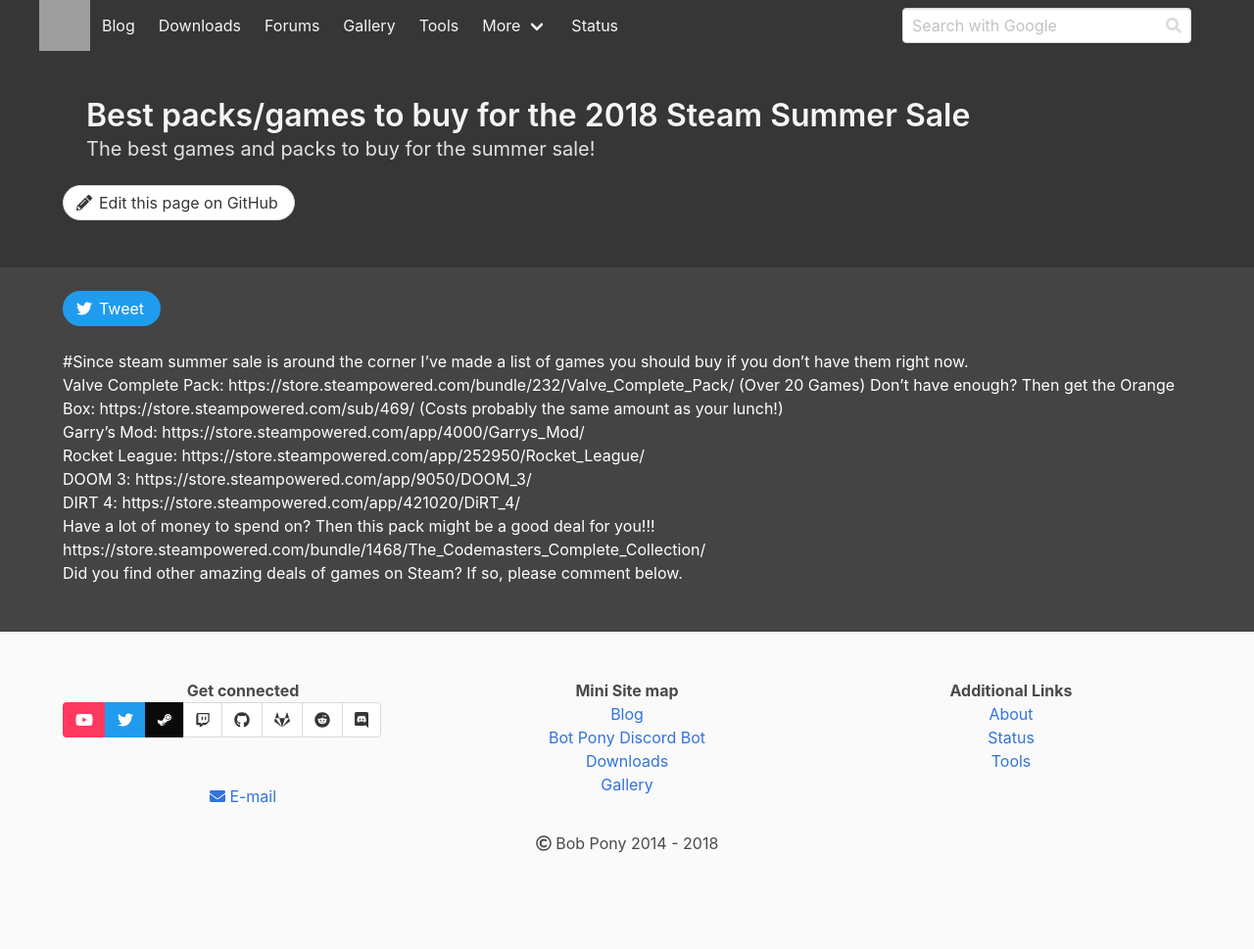
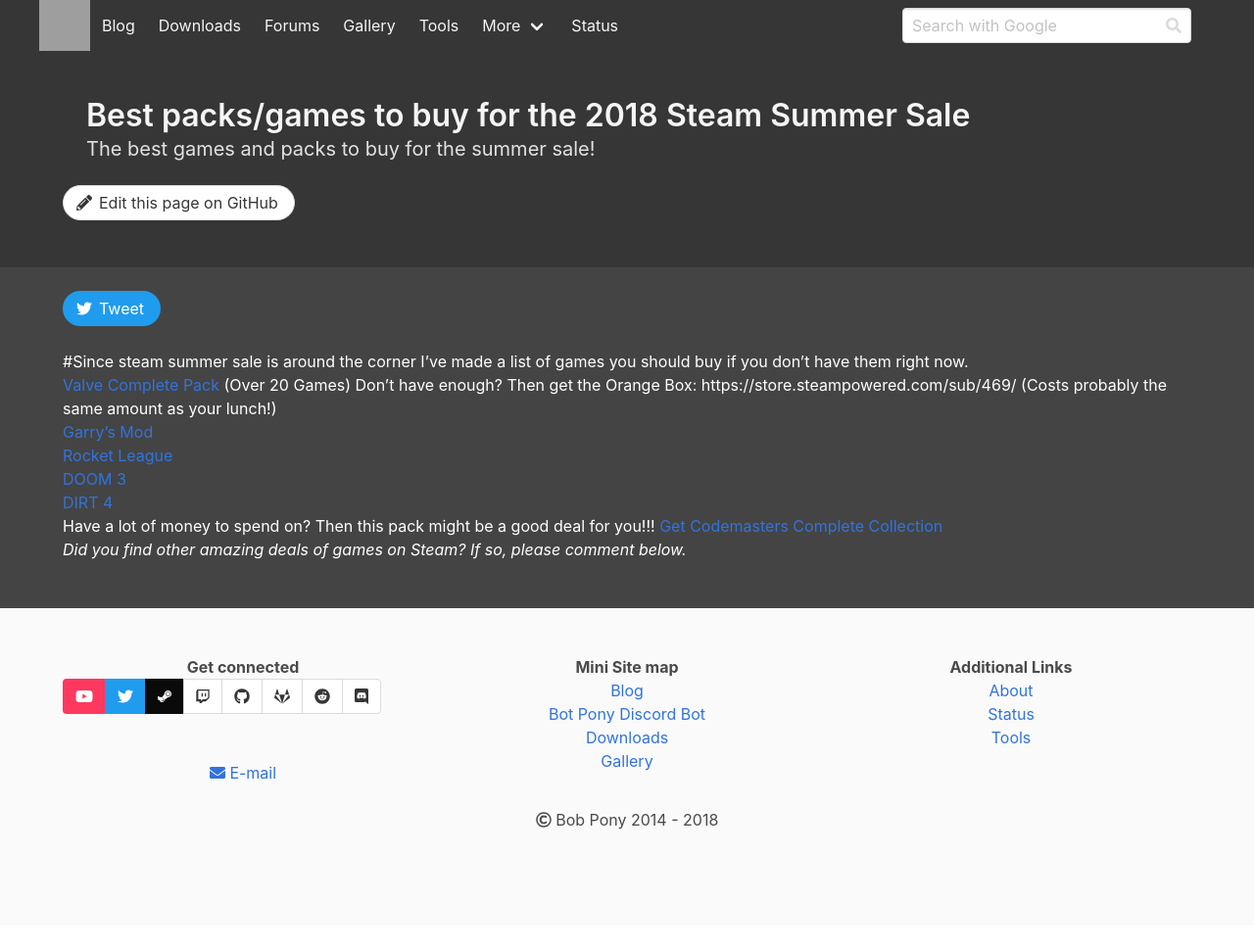
Before and after one commit to miklosakos/bobpony.org, a Jekyll site: the page built from _posts/2018-06-21-SteamSummerSale2018.md, in a window 1280 px wide. Shown: the whole page at 98% size. Built offline with Jekyll 4.4.1, drawn with Linux system fonts in a browser that asks for light colours; nearby versions of some CDN libraries; comment, search, counter and statistics services are not loaded; after the commit the page ends 945 px from its top, so only the background shows below that; grey boxes are pictures that could not be loaded.

Commit message:
Update 2018-06-21-SteamSummerSale2018.md

```diff
--- a/_posts/2018-06-21-SteamSummerSale2018.md
+++ b/_posts/2018-06-21-SteamSummerSale2018.md
@@ -10,14 +10,14 @@
 ---
 #Since steam summer sale is around the corner I've made a list of games you should buy if you don't have them right now.
 
-- Valve Complete Pack: https://store.steampowered.com/bundle/232/Valve_Complete_Pack/ (Over 20 Games)
+- [Valve Complete Pack](https://store.steampowered.com/bundle/232/Valve_Complete_Pack/) (Over 20 Games)
 Don't have enough? Then get the Orange Box: https://store.steampowered.com/sub/469/ (Costs probably the same amount as your lunch!)
-- Garry's Mod: https://store.steampowered.com/app/4000/Garrys_Mod/
-- Rocket League: https://store.steampowered.com/app/252950/Rocket_League/
-- DOOM 3: https://store.steampowered.com/app/9050/DOOM_3/
-- DIRT 4: https://store.steampowered.com/app/421020/DiRT_4/
+- [Garry's Mod](https://store.steampowered.com/app/4000/Garrys_Mod/)
+- [Rocket League](https://store.steampowered.com/app/252950/Rocket_League/)
+- [DOOM 3](https://store.steampowered.com/app/9050/DOOM_3/)
+- [DIRT 4](https://store.steampowered.com/app/421020/DiRT_4/)
 
 Have a lot of money to spend on? Then this pack might be a good deal for you!!!
-https://store.steampowered.com/bundle/1468/The_Codemasters_Complete_Collection/
+[Get Codemasters Complete Collection](https://store.steampowered.com/bundle/1468/The_Codemasters_Complete_Collection/)
 
-Did you find other amazing deals of games on Steam? If so, please comment below.
+*Did you find other amazing deals of games on Steam? If so, please comment below.*
```
